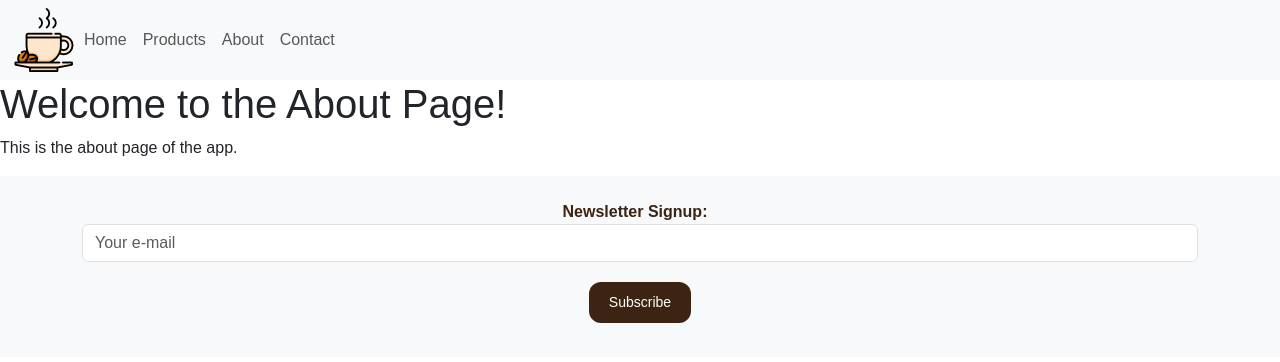
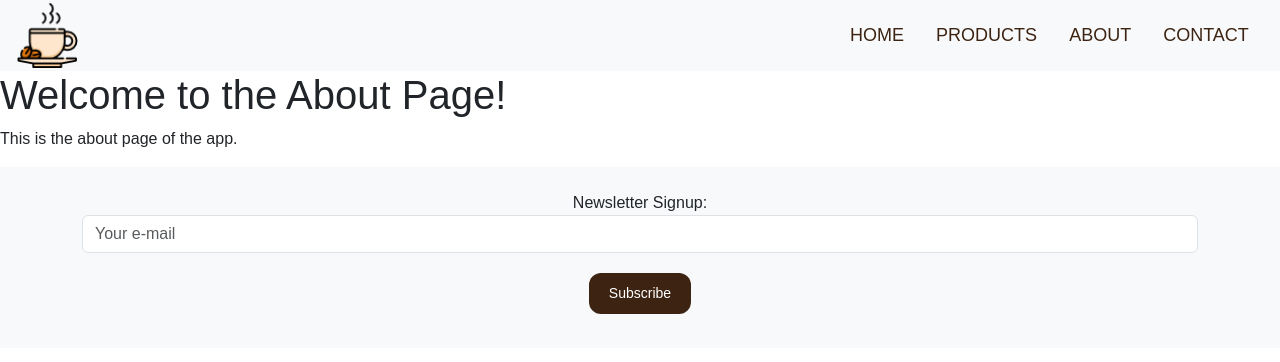
Before and after one commit to dajkagabi/Coffee-2024, a React (Vite) app: page /about in a window 1280 px wide. Shown: the top 362 px of the page. Built offline with nearby package versions, Linux system fonts and the light colour scheme.

Commit message:
navbar, footer

```diff
--- a/src/components/styles/Navbar.css
+++ b/src/components/styles/Navbar.css
@@ -1,72 +1,51 @@
-* {
+.navbar {
+    padding: 0.2rem ;
+    background-color: #f8f9fa;
+    display: flex;
+    justify-content: space-evenly; /* A logó és a menüsor közötti távolság */
     font-family: Arial, sans-serif;
+
 }
 
 
-  footer {
-    background-color: #f5f5f5;
-    padding: 20px;
-    text-align: center;
+#logo {
+    height: 65px;
+    margin-right: 1rem; /* Kisebb távolság a logó mellett */
 }
 
-  footer .form-inline {
+
+.navbar-nav {
+    margin-left: auto; /* Menüsor jobbra igazítása */
     display: flex;
-    flex-wrap: wrap;
-    justify-content: center;
     align-items: center;
 }
 
-  footer .form-control {
-    margin-bottom: 10px;
-  }
-
-  footer .form-inline label {
-    font-weight: bold;
-    color: #3d2412;
-    margin-right: 10px;
+.nav-link {
+    margin: 0 0.5rem;
+    color: #3d2412 !important;
+    text-transform: uppercase;
+    text-decoration: none;
+    font-size: large ;
 }
 
 
-  footer .footer-btn {
-    background-color: #3d2412;
-    border: none;
-    color: white;
-    padding: 10px 20px;
-    text-align: center;
-    text-decoration: none;
-    display: inline-block;
-    font-size: 14px;
-    margin: 10px;
-    border-radius: 12px;
-    cursor: pointer;
-    transition: background-color 0.3s;
-  }
-
-  footer .footer-btn:hover {
-    background-color: #533b28;
+.nav-link:hover {
+    color: #895129;
 }
 
 
+
+
 @media (max-width: 768px) {
-    footer .footer-btn {
-      padding: 8px 16px;
-      font-size: 12px;
+    .navbar-nav {
+        flex-direction: column;
     }
 
-    footer .form-control {
-      width: 100%;
-      margin-bottom: 10px;
-    }
+    .nav-link {
+        padding: 0.5rem 1rem;
+        text-align: center;
+        border-bottom: 1px solid #e9ecef;
     }
 
-  @media (max-width: 576px) {
-    footer .footer-btn {
-      padding: 6px 12px;
-      font-size: 10px;
+
 }
-
-    footer .form-control {
-      width: 100%;
-      margin-bottom: 10px;
-    }
-  }
```
Lines whose indentation alone changed are shown as unchanged.
